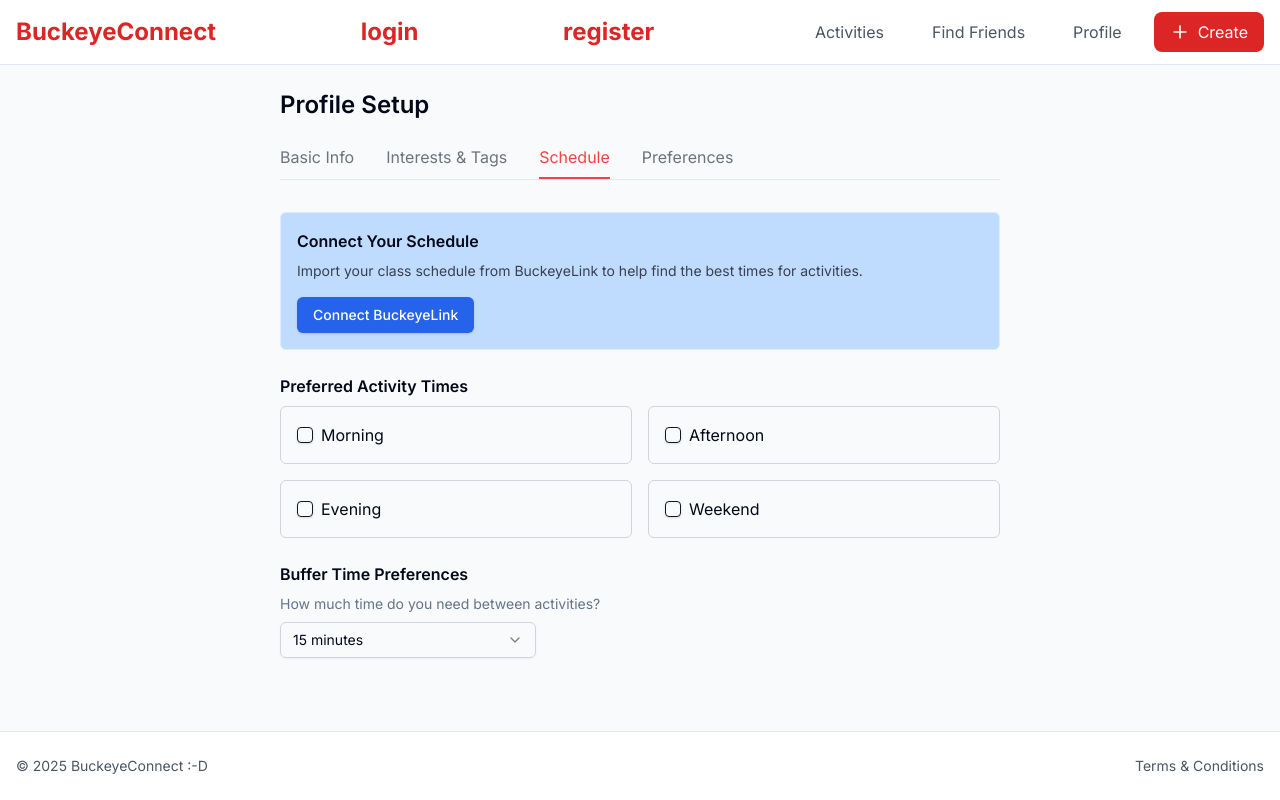
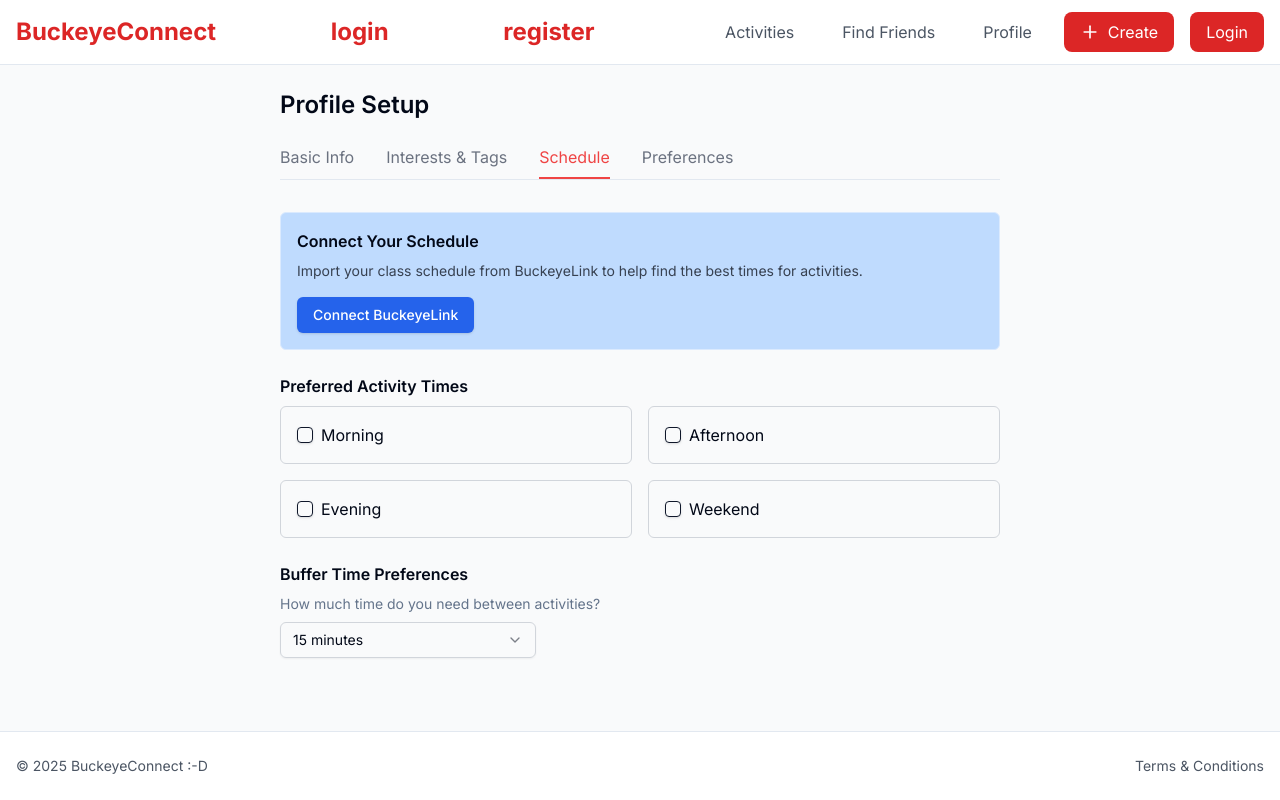
Before and after one commit to hoioioiii/buckeyeConnect, a Next.js app: page /pages/profile/schedule in a window 1280 px wide. Built offline with nearby package versions, Linux system fonts and the light colour scheme; no server answers.

Commit message:
user logout done

```diff
--- a/app/context/userContext.jsx
+++ /dev/null
@@ -1,26 +0,0 @@
-// userContext will be used across entire app to track user sessions
-'use client'
-import axios from 'axios';
-import { createContext, useState, useEffect } from 'react';
-
-export const UserContext = createContext({})
-
-export function UserContextProvider({children}) {
-
-    const [user, setUser] = useState(null); // null assume no user is logged in
-
-    // runs every time the component mounts
-    useEffect(() => {
-        if (!user) {
-            axios.get('/profile')
-            .then((({data}) => {
-                setUser(data)
-            }))
-        }
-    }, [])
-    return (
-        <UserContext.Provider value={{user, setUser}}>
-            {children}
-        </UserContext.Provider>
-    )
-}
--- /dev/null
+++ b/app/context/userContext.tsx
@@ -0,0 +1,48 @@
+// userContext will be used across entire app to track user sessions
+'use client'
+import { createContext, useState, useEffect, ReactNode } from 'react';
+import axios from 'axios';
+import { useRouter } from 'next/navigation';
+
+interface User {
+  name: string;
+  email: string;
+}
+
+interface UserContextType {
+  user: User | null;
+  setUser: (user: User | null) => void;
+  logout: () => void;
+}
+
+export const UserContext = createContext<UserContextType | undefined>(undefined);
+
+export function UserContextProvider({ children }: { children: ReactNode }) {
+  const router = useRouter();
+  const [user, setUser] = useState<User | null>(null);
+
+  useEffect(() => {
+    if (!user) {
+      axios.get('/profile')
+        .then(({ data }) => {
+          setUser(data);
+        });
+    }
+  }, [user]);
+
+  const logout = async () => {
+    try {
+      await axios.post('/logout');
+      setUser(null);
+      router.push('/pages/login');
+    } catch (error) {
+      console.error('Error logging out:', error);
+    }
+  };
+
+  return (
+    <UserContext.Provider value={{ user, setUser, logout }}>
+      {children}
+    </UserContext.Provider>
+  );
+}
--- a/app/layout/app-layout.tsx
+++ b/app/layout/app-layout.tsx
@@ -12,8 +12,13 @@ axios.defaults.withCredentials = true;
 
 // Shared layout for all tabs!!
 const AppLayout = ({ children }: { children: React.ReactNode }) => {
-  const {user} = useContext(UserContext)
+  const userContext = useContext(UserContext);
 
+  if (!userContext) {
+    throw new Error('useContext must be used within a UserContextProvider');
+  }
+
+  const { user, logout } = userContext;
   const pathname = usePathname(); // Next.js routing
 
   // Routes where header and footer should not be displayed
@@ -81,6 +86,16 @@ const AppLayout = ({ children }: { children: React.ReactNode }) => {
                   <Plus size={20} />
                   Create
                 </Link>
+                {user ? (
+                <button onClick={logout} className="bg-red-600 text-white px-4 py-2 rounded-lg">
+                  Logout
+                </button>
+              ) : (
+                <Link href="/pages/login" className="bg-red-600 text-white px-4 py-2 rounded-lg">
+                  Login
+                </Link>
+              )}
+
               </nav>
             </div>
           </div>
```
Also changed, not shown: 2 other files (tests, documents, lock files or other folders).
